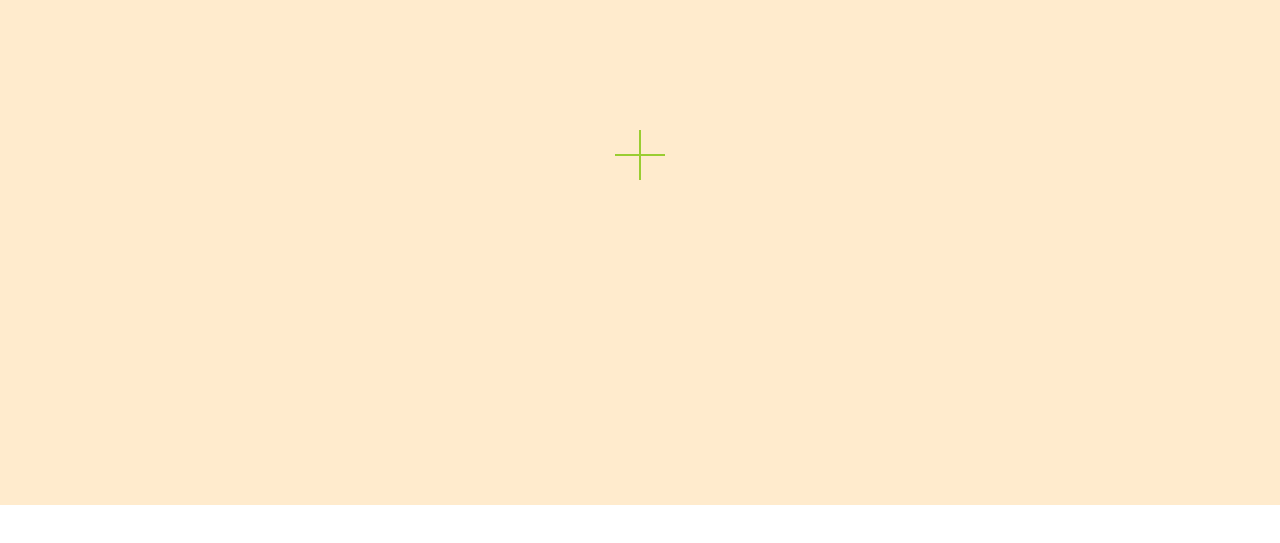
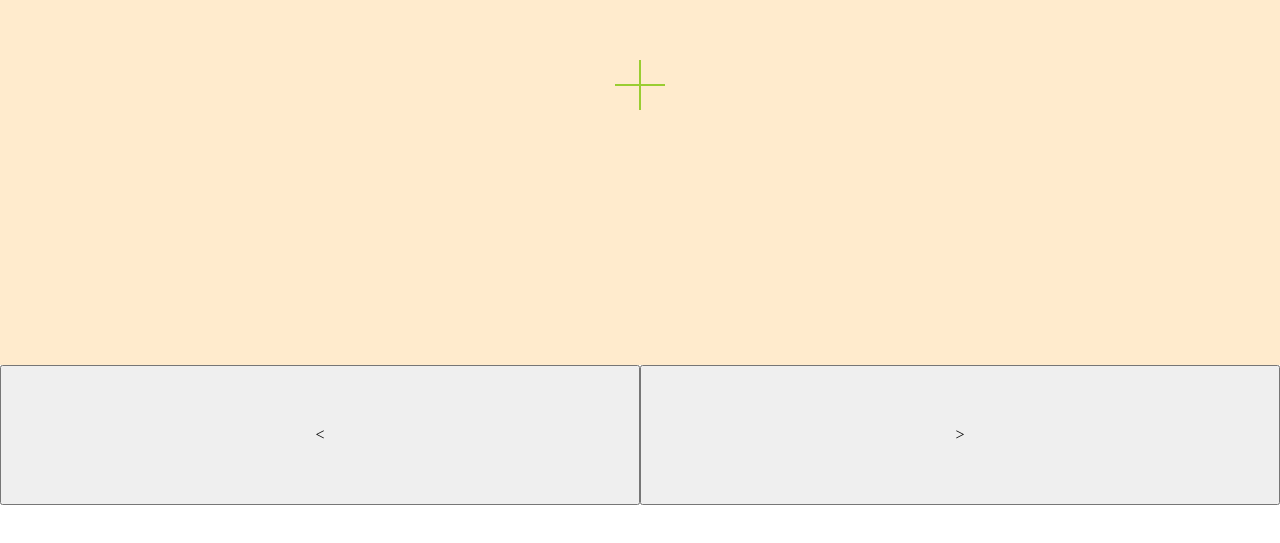
Before and after one commit to afrontend/touchpad, a website: page public/index.html in a window 1280 px wide. Shown: the part 195-738 px from the top of the page. Drawn offline with Linux system fonts and the light colour scheme.

Commit message:
Add buttons in bottom of screen

```diff
--- a/public/css/custom.css
+++ b/public/css/custom.css
@@ -6,7 +6,7 @@ body {
 #panel {
     position: relative;
     width: 100%;
-    height: 100%;
+    height: 80%;
     background-color: blanchedalmond;
 }
 
@@ -29,3 +29,14 @@ body {
     left: calc(50% - (2px/2));
     background-color: yellowgreen;
 }
+
+.buttons {
+  width: 100%;
+  height: 20%;
+}
+
+.buttons button {
+  float: left;
+  width: 50%;
+  height: 100%;
+}
--- a/public/index.html
+++ b/public/index.html
@@ -23,7 +23,11 @@
     <p class="browserupgrade">You are using an <strong>outdated</strong> browser. Please <a href="https://browsehappy.com/">upgrade your browser</a> to improve your experience and security.</p>
   <![endif]-->
 
-  <div id="panel" />
+  <div id="panel"></div>
+  <div class="buttons">
+    <button class="left">&lt;</button>
+    <button class="right">&gt;</button>
+  </div>
 
   <!-- Add your site or application content here -->
   <script src="js/vendor/hammer.js"></script>
```
Also changed, not shown: README.md, public/js/main.js (line endings or trailing spaces).
